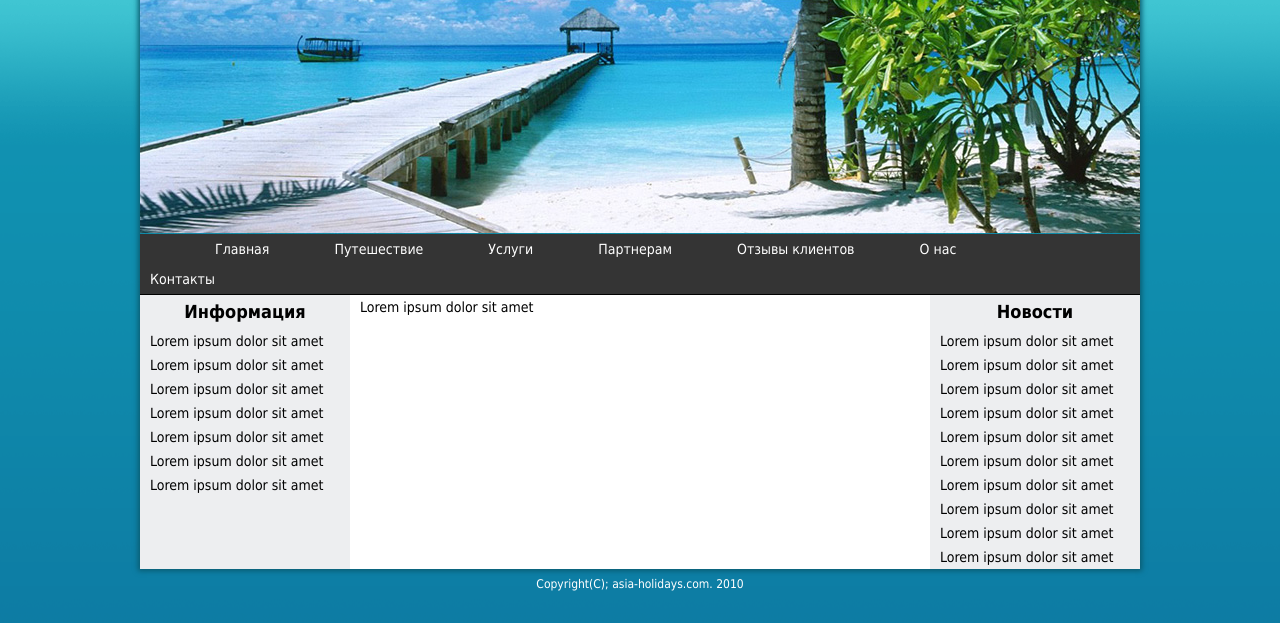
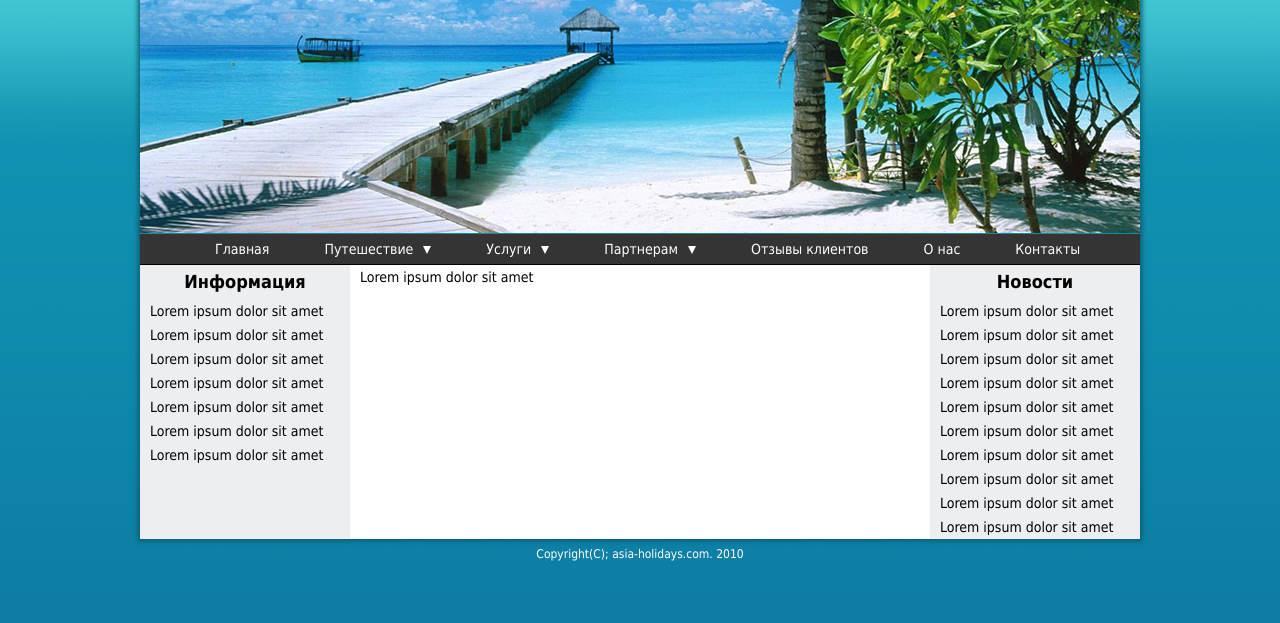
Before and after one commit to GalynaB/bilous_html_4, a plain HTML site: page index.html in a window 1280 px wide. Shown: the part 177-800 px from the top of the page. Drawn offline with Linux system fonts and the light colour scheme.

Commit message:
add triangles

```diff
--- a/css/style.css
+++ b/css/style.css
@@ -126,7 +126,18 @@ header {
   color: #ffffff;
   text-decoration: none;
   display: block;
-  padding: 3px 55px 3px 10px;
+  padding: 3px 45px 3px 10px;
+}
+
+.main-navigation > li:nth-child(n+2):nth-child(-n+4) > a::after  {
+  content: "";
+  margin-left: 10px;
+  display: inline-block;
+  width: 0;
+  height: 0;
+  border-left: 4px solid transparent;
+  border-right: 4px solid transparent;
+  border-top: 8px solid #ffffff;
 }
 
 .main-navigation > li:first-child {
```
